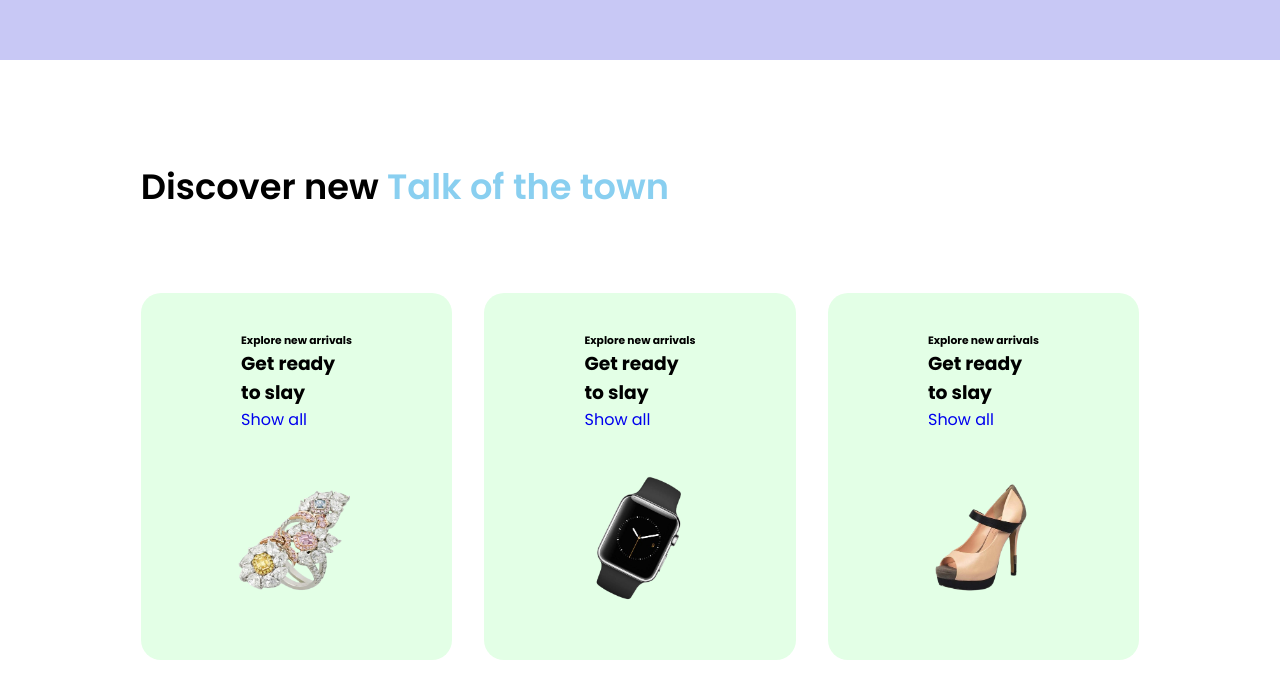
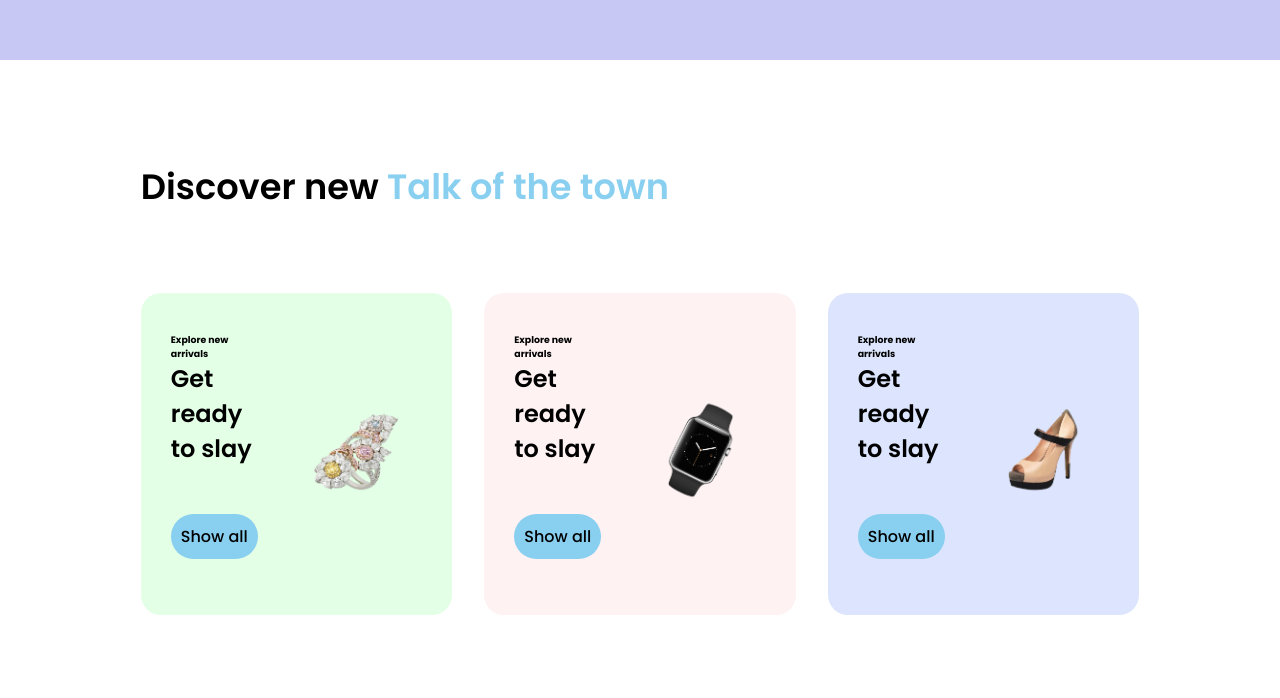
Before and after one commit to Younghope09/ShopBelle-Original, a plain HTML site: page landing-page.html in a window 1280 px wide. Shown: the part 740-1438 px from the top of the page. Drawn offline with nearby package versions, Linux system fonts and the light colour scheme; a web font is replaced by a local one.

Commit message:
working on landing page

```diff
--- a/landing-page.css
+++ b/landing-page.css
@@ -190,7 +190,7 @@ span{
 
 .main-row{
     display:flex;
-    flex-wrap: wrap;
+    flex-wrap: nowrap;
     align-items: center;
     justify-content: space-around;
     gap:2rem;
@@ -201,3 +201,44 @@ span{
     height: auto;
     max-width: 100%;
 }
+
+.row-text{
+    font-size: 14px;
+    font-weight: 500;
+    color:var(--semi-black);
+    margin-bottom: 1rem;
+}
+
+.row-text h3{
+    margin-bottom: 3rem;
+    font-size:24px;
+    font-weight: 600;
+}
+
+.row-btn{
+    display:inline-block;
+    padding:10px 10px;
+    background: var(--blue);
+    color:var(--black);
+    font-size: 16px;
+    border-radius: 30px;
+    transition: all .45 ease;
+}
+
+.row-btn:hover{
+    letter-spacing: 1px;
+    color:white;
+    background: rgb(92, 89, 89);
+}
+
+.row2{
+    background: #fef2f2;
+}
+.row3{
+    background: #dce5fd;
+}
+
+.row:hover{
+    transform:translateY(-5px);
+    cursor:pointer;
+}
--- a/landing-page.html
+++ b/landing-page.html
@@ -61,7 +61,7 @@
         </div>
 
         <div class="feature-content">
-            <div class="row">
+            <div class="row row1">
                 <div class="main-row">
                     <div class="row-text">
                         <h6>Explore new arrivals</h6>
@@ -69,16 +69,14 @@
                         <a href="#" class="row-btn">Show all</a>
                     </div>
                     <div class="row-img">
-                        <img src="image2/jewellery-2-removebg-preview (1).png" width="300">
-
+                        <img src="image2/jewellery-2-removebg-preview (1).png" >
                     </div>
-
                 </div>
 
             </div>
 
 
-            <div class="row">
+            <div class="row row2">
                 <div class="main-row">
                     <div class="row-text">
                         <h6>Explore new arrivals</h6>
@@ -95,7 +93,7 @@
             </div>
 
 
-            <div class="row">
+            <div class="row row3">
                 <div class="main-row">
                     <div class="row-text">
                         <h6>Explore new arrivals</h6>
```
